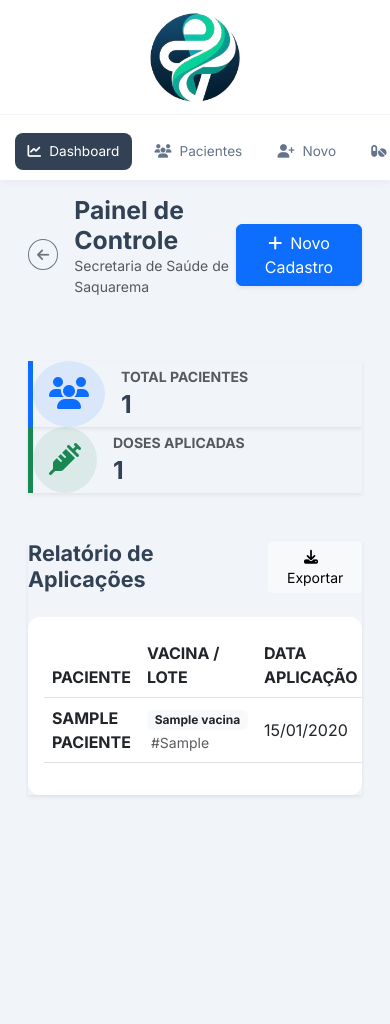
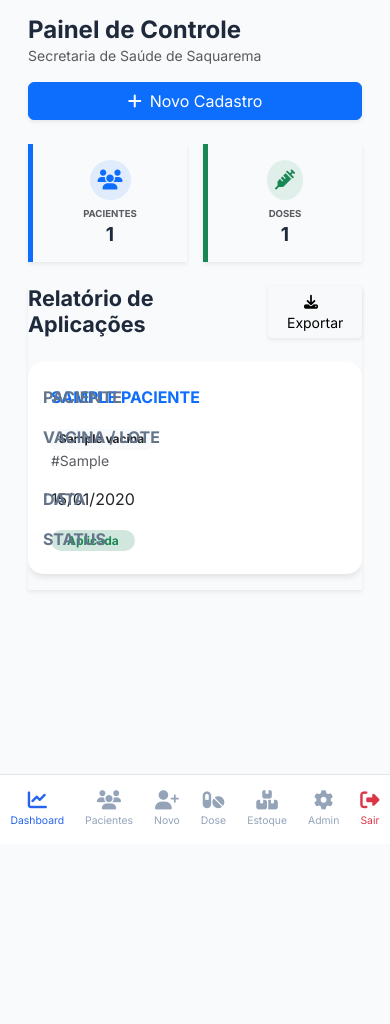
Before and after one commit to jvtrem7/sistema-vacina, a Django app: page /dashboard/ in a window 390 px wide. After the commit the page ends 826 px from the top, so only its background shows below. Run offline with Django 5.2, Linux system fonts and the light colour scheme; a user stored in the database is signed in; tables that the repository leaves empty hold one stand-in row (values such as "Sample post").

Commit message:
melhorias visuais

```diff
--- a/vacinas/templates/vacinas/base.html
+++ b/vacinas/templates/vacinas/base.html
@@ -11,119 +11,145 @@
 
    <style>
     :root {
-            --dark-sidebar: #ffffff;
-            --bg-light: #f1f5f9;
-            --text-main: #334155;
         --primary-blue: #2563eb;
+        --bg-light: #f8fafc;
+        --text-main: #1e293b;
+        --sidebar-white: #ffffff;
     }
 
-        /* 1. Reset de altura para permitir rolagem */
-        body, html {
-            height: auto;
-            min-height: 100%;
-            overflow-x: hidden;
+    body {
         font-family: 'Inter', sans-serif;
         background-color: var(--bg-light);
         color: var(--text-main);
         margin: 0;
+        overflow-x: hidden;
     }
 
-        /* Sidebar SaaS */
+    /* SIDEBAR (Desktop) */
     .sidebar {
-            background: var(--dark-sidebar);
+        background: var(--sidebar-white);
         height: 100vh;
         position: fixed;
         width: 260px;
-            z-index: 100;
-            box-shadow: 2px 0 10px rgba(0,0,0,0.05);
-            overflow-y: auto;
-            transition: all 0.3s;
+        z-index: 1000;
+        box-shadow: 2px 0 10px rgba(0,0,0,0.03);
     }
 
     .main-content {
         margin-left: 260px;
-            padding: 2rem 3rem;
+        padding: 2rem;
         min-height: 100vh;
-            transition: all 0.3s;
     }
 
-        /* 2. Correção para Tabelas Espremidas */
-        .table-responsive {
-            margin-top: 1rem;
-            background: white;
-            padding: 1rem;
-            border-radius: 12px;
-            box-shadow: 0 2px 5px rgba(0,0,0,0.02);
-        }
-
-        .logo-container {
-            padding: 1.5rem;
-            text-align: center;
-            border-bottom: 1px solid #f1f5f9;
-        }
+    .logo-container { padding: 2rem 1.5rem; text-align: center; }
     .logo-img { max-width: 140px; }
 
     .nav-link {
         color: #64748b;
-            font-weight: 500;
         padding: 0.8rem 1.5rem;
-            border-radius: 8px;
+        border-radius: 10px;
         margin: 0.2rem 1rem;
-            transition: all 0.2s;
         display: flex;
         align-items: center;
+        text-decoration: none;
+        transition: 0.2s;
     }
 
-        .nav-link:hover {
-            background-color: #eff6ff;
+    .nav-link:hover, .nav-link.active {
+        background-color: #f1f5f9;
         color: var(--primary-blue);
-        }
-
-        .nav-link.active {
-            background-color: #334155;
-            color: #ffffff !important;
     }
 
     .menu-header {
         color: #94a3b8;
-            font-size: 0.7rem;
+        font-size: 0.75rem;
         text-transform: uppercase;
-            letter-spacing: 1px;
         padding: 1.5rem 2rem 0.5rem;
         font-weight: 700;
     }
 
-        /* --- RESPONSIVIDADE (CELULAR) --- */
+    /* --- MOBILE REVOLUTION --- */
     @media (max-width: 992px) {
         .sidebar {
+            height: auto;
             width: 100%;
-                height: auto;
-                position: relative; /* Libera a rolagem do body */
+            position: sticky;
+            top: 0;
             box-shadow: 0 2px 10px rgba(0,0,0,0.05);
         }
+
         .main-content {
             margin-left: 0;
             padding: 1rem;
+            padding-bottom: 80px; /* Espaço para o menu de baixo */
         }
-            .nav {
+
+        /* Menu de Navegação Inferior (Estilo App) */
+        .nav.flex-column {
             flex-direction: row !important;
-                overflow-x: auto;
-                padding: 10px;
-                white-space: nowrap;
-                display: flex;
-                flex-wrap: nowrap;
-                scrollbar-width: none; /* Firefox */
+            position: fixed;
+            bottom: 0;
+            left: 0;
+            width: 100%;
+            background: white;
+            justify-content: space-around;
+            padding: 10px 0;
+            border-top: 1px solid #e2e8f0;
+            z-index: 9999;
+            margin-top: 0 !important;
         }
-            .nav::-webkit-scrollbar { display: none; } /* Chrome/Safari */
 
         .nav-link {
-                margin: 0 0.3rem;
-                padding: 0.5rem 0.8rem;
-                font-size: 0.85rem;
+            flex-direction: column;
+            margin: 0;
+            padding: 5px;
+            font-size: 0.65rem;
+            color: #94a3b8;
         }
-            .menu-header { display: none; }
-            .logo-container { padding: 0.8rem; }
-            .logo-img { max-width: 90px; }
+
+        .nav-link i { font-size: 1.2rem; margin-bottom: 4px; margin-right: 0 !important; }
+
+        .nav-link.active { background: none; color: var(--primary-blue) !important; }
+
+        .menu-header, .logo-container { display: none; }
+
+        /* Topo para Mobile */
+        .mobile-header {
+            display: flex;
+            justify-content: center;
+            align-items: center;
+            padding: 15px;
+            background: white;
+            border-bottom: 1px solid #e2e8f0;
+        }
+
+        .mobile-logo { max-width: 80px; }
+
+        /* Tabelas viram Cards */
+        .table-responsive { border: none; background: transparent; padding: 0; }
+        table { display: block; }
+        thead { display: none; } /* Esconde o topo da tabela */
+        tbody, tr, td { display: block; width: 100%; }
+        tr {
+            background: white;
+            margin-bottom: 15px;
+            border-radius: 15px;
+            padding: 15px;
+            box-shadow: 0 4px 6px -1px rgba(0,0,0,0.1);
+        }
+        td { border: none; padding: 5px 0; text-align: left; position: relative; padding-left: 50%; }
+        td::before {
+            content: attr(data-label);
+            position: absolute;
+            left: 0;
+            width: 45%;
+            font-weight: bold;
+            color: #64748b;
+        }
+    }
+
+    @media (min-width: 993px) {
+        .mobile-header { display: none; }
     }
 </style>
 </head>
--- a/vacinas/templates/vacinas/index.html
+++ b/vacinas/templates/vacinas/index.html
@@ -1,45 +1,45 @@
 {% extends 'vacinas/base.html' %}
 
 {% block content %}
-<header class="mb-5 d-flex justify-content-between align-items-center">
+<header class="mb-4 d-flex flex-column flex-md-row justify-content-between align-items-md-center gap-3">
     <div class="d-flex align-items-center">
-        <a href="{% url 'index_escolha' %}" class="btn btn-outline-secondary btn-sm rounded-circle me-3" title="Voltar ao início">
+        <a href="{% url 'index_escolha' %}" class="btn btn-outline-secondary btn-sm rounded-circle me-3 d-none d-md-inline-flex" title="Voltar ao início">
             <i class="fas fa-arrow-left"></i>
         </a>
         <div>
             <h2 class="fw-bold mb-0">Painel de Controle</h2>
-            <p class="text-muted small">Secretaria de Saúde de Saquarema</p>
+            <p class="text-muted small mb-0">Secretaria de Saúde de Saquarema</p>
         </div>
     </div>
-    <a href="{% url 'cadastrar_paciente' %}" class="btn btn-primary shadow-sm">
+    <a href="{% url 'cadastrar_paciente' %}" class="btn btn-primary shadow-sm w-100 w-md-auto">
         <i class="fas fa-plus me-2"></i>Novo Cadastro
     </a>
 </header>
 
-<div class="row mb-5">
-    <div class="col-md-4">
-        <div class="content-card border-0 shadow-sm border-start border-primary border-5">
-            <div class="d-flex align-items-center">
-                <div class="rounded-circle bg-primary bg-opacity-10 p-3 me-3">
-                    <i class="fas fa-users fa-2x text-primary"></i>
+<div class="row g-3 mb-4">
+    <div class="col-6 col-md-4">
+        <div class="content-card border-0 shadow-sm border-start border-primary border-5 p-3 h-100">
+            <div class="d-flex align-items-center flex-column flex-md-row text-center text-md-start">
+                <div class="rounded-circle bg-primary bg-opacity-10 p-2 p-md-3 mb-2 mb-md-0 me-md-3">
+                    <i class="fas fa-users fa-lg fa-md-2x text-primary"></i>
                 </div>
                 <div>
-                    <h6 class="text-muted mb-1 text-uppercase small fw-bold">Total Pacientes</h6>
-                    <h2 class="fw-bold mb-0">{{ pacientes.count }}</h2>
+                    <h6 class="text-muted mb-1 text-uppercase x-small-mobile fw-bold">Pacientes</h6>
+                    <h2 class="fw-bold mb-0 h4-mobile">{{ pacientes.count }}</h2>
                 </div>
             </div>
         </div>
     </div>
 
-    <div class="col-md-4">
-        <div class="content-card border-0 shadow-sm border-start border-success border-5">
-            <div class="d-flex align-items-center">
-                <div class="rounded-circle bg-success bg-opacity-10 p-3 me-3">
-                    <i class="fas fa-syringe fa-2x text-success"></i>
+    <div class="col-6 col-md-4">
+        <div class="content-card border-0 shadow-sm border-start border-success border-5 p-3 h-100">
+            <div class="d-flex align-items-center flex-column flex-md-row text-center text-md-start">
+                <div class="rounded-circle bg-success bg-opacity-10 p-2 p-md-3 mb-2 mb-md-0 me-md-3">
+                    <i class="fas fa-syringe fa-lg fa-md-2x text-success"></i>
                 </div>
                 <div>
-                    <h6 class="text-muted mb-1 text-uppercase small fw-bold">Doses Aplicadas</h6>
-                    <h2 class="fw-bold mb-0">{{ vacinas.count }}</h2>
+                    <h6 class="text-muted mb-1 text-uppercase x-small-mobile fw-bold">Doses</h6>
+                    <h2 class="fw-bold mb-0 h4-mobile">{{ vacinas.count }}</h2>
                 </div>
             </div>
         </div>
@@ -49,14 +49,14 @@
 <div class="content-card border-0 shadow-sm">
     <div class="d-flex justify-content-between align-items-center mb-4">
         <h4 class="fw-bold mb-0">Relatório de Aplicações</h4>
-        <a href="{% url 'exportar_csv' %}" class="btn btn-light btn-sm">
-    <i class="fas fa-download me-2"></i>Exportar
-</a>
+        <a href="{% url 'exportar_csv' %}" class="btn btn-light btn-sm shadow-sm">
+            <i class="fas fa-download me-2"></i>Exportar
+        </a>
     </div>
 
     <div class="table-responsive">
         <table class="table table-hover align-middle">
-            <thead>
+            <thead class="table-light">
                 <tr>
                     <th>PACIENTE</th>
                     <th>VACINA / LOTE</th>
@@ -67,23 +67,32 @@
             <tbody>
                 {% for v in vacinas %}
                 <tr>
-                    <td class="fw-bold">{{ v.paciente.nome|upper }}</td>
-                    <td>
+                    <td data-label="PACIENTE" class="fw-bold text-primary">{{ v.paciente.nome|upper }}</td>
+                    <td data-label="VACINA / LOTE">
                         <span class="badge bg-light text-dark">{{ v.nome_vacina }}</span>
-                        <small class="text-muted ms-1">#{{ v.lote }}</small>
+                        <small class="text-muted d-block d-md-inline ms-md-1">#{{ v.lote }}</small>
                     </td>
-                    <td>{{ v.data_aplicacao|date:"d/m/Y" }}</td>
-                    <td class="text-center">
+                    <td data-label="DATA">{{ v.data_aplicacao|date:"d/m/Y" }}</td>
+                    <td data-label="STATUS" class="text-md-center">
                         <span class="badge bg-success-subtle text-success rounded-pill px-3">Aplicada</span>
                     </td>
                 </tr>
                 {% empty %}
                 <tr>
-                    <td colspan="4" class="text-center py-4 text-muted">Nenhuma aplicação registrada hoje.</td>
+                    <td colspan="4" class="text-center py-5 text-muted">Nenhuma aplicação registrada hoje.</td>
                 </tr>
                 {% endfor %}
             </tbody>
         </table>
     </div>
 </div>
+
+<style>
+    /* Estilos extras específicos para o Dashboard */
+    @media (max-width: 768px) {
+        .x-small-mobile { font-size: 0.6rem; }
+        .h4-mobile { font-size: 1.2rem; }
+        header h2 { font-size: 1.5rem; }
+    }
+</style>
 {% endblock %}
```
Also changed, not shown: vacinas/templates/vacinas/caderneta.html (+36 -16 lines), vacinas/templates/vacinas/listar_pacientes.html (+12 -8 lines). Lines whose indentation alone changed are shown as unchanged.
